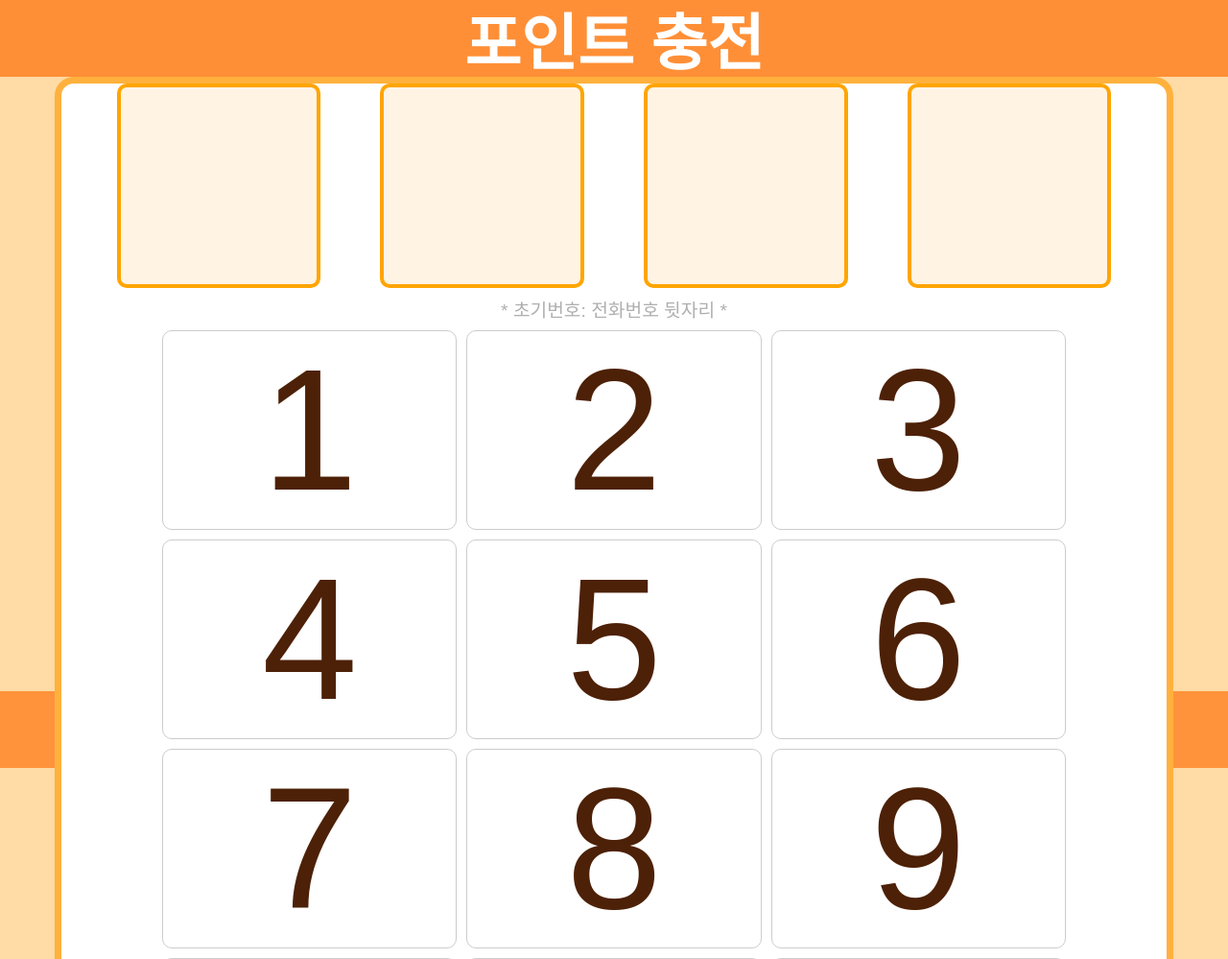
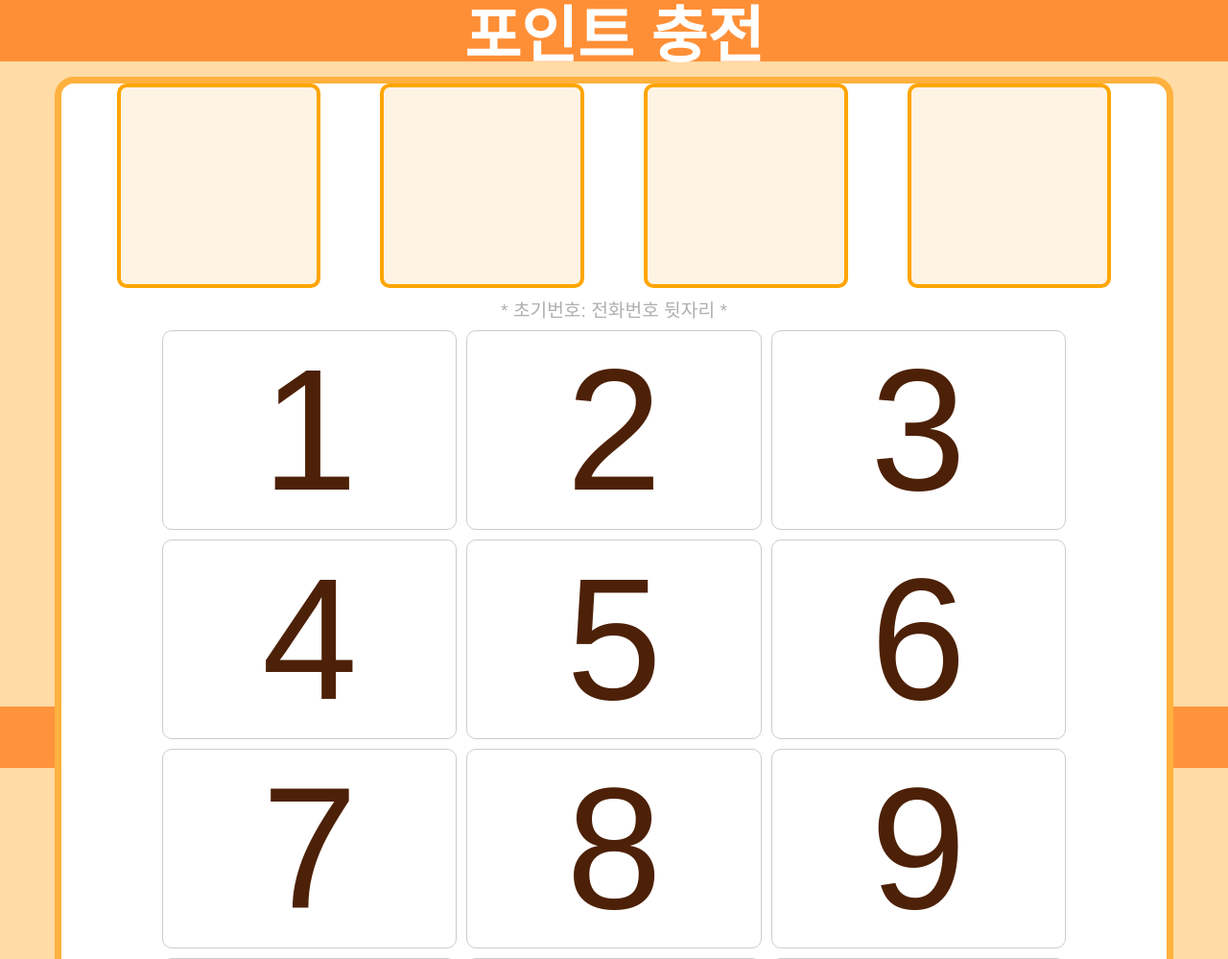
Before and after one commit to kugring/J-raum, a Django app: page /PointExamine/ in a window 1280 px wide. Shown: the top 999 px of the page at 96% size. Run offline with Django 5.2, Linux system fonts and the light colour scheme; data that the repository does not hold is empty; some web fonts are replaced.

Commit message:
포인트 비밀번호2

```diff
--- a/static/point/point.css
+++ b/static/point/point.css
@@ -31,7 +31,7 @@ body {
     justify-content: space-around;
     align-items: center;
     width: 100%;
-    height: 5rem;
+    height: 4rem;
     background-color: #ff8f36;
     font-family: 'Dongle', sans-serif;
 }
@@ -385,7 +385,7 @@ footer {
     position: fixed;
     bottom: 0;
     width: 100%;
-    height: 5rem;
+    height: 4rem;
 }
 
 .footer-icon {
```
